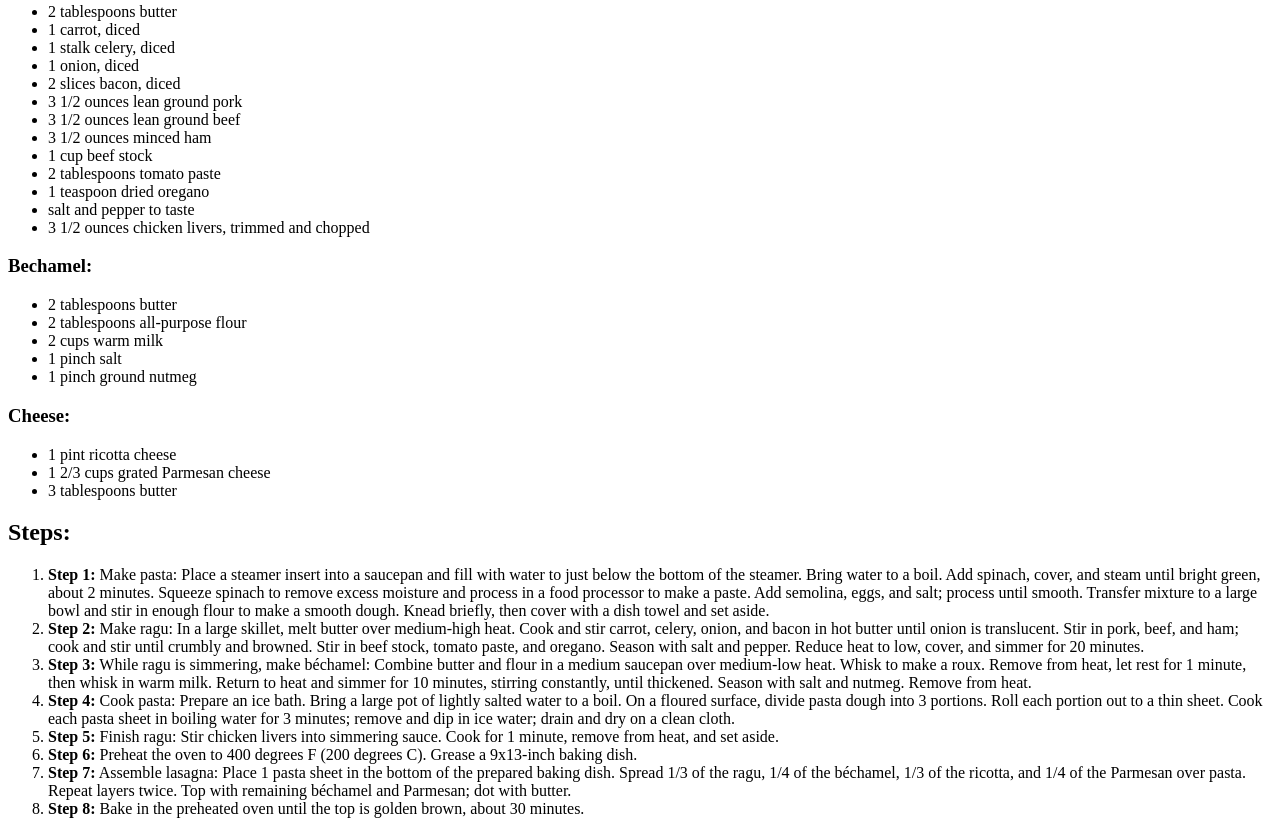
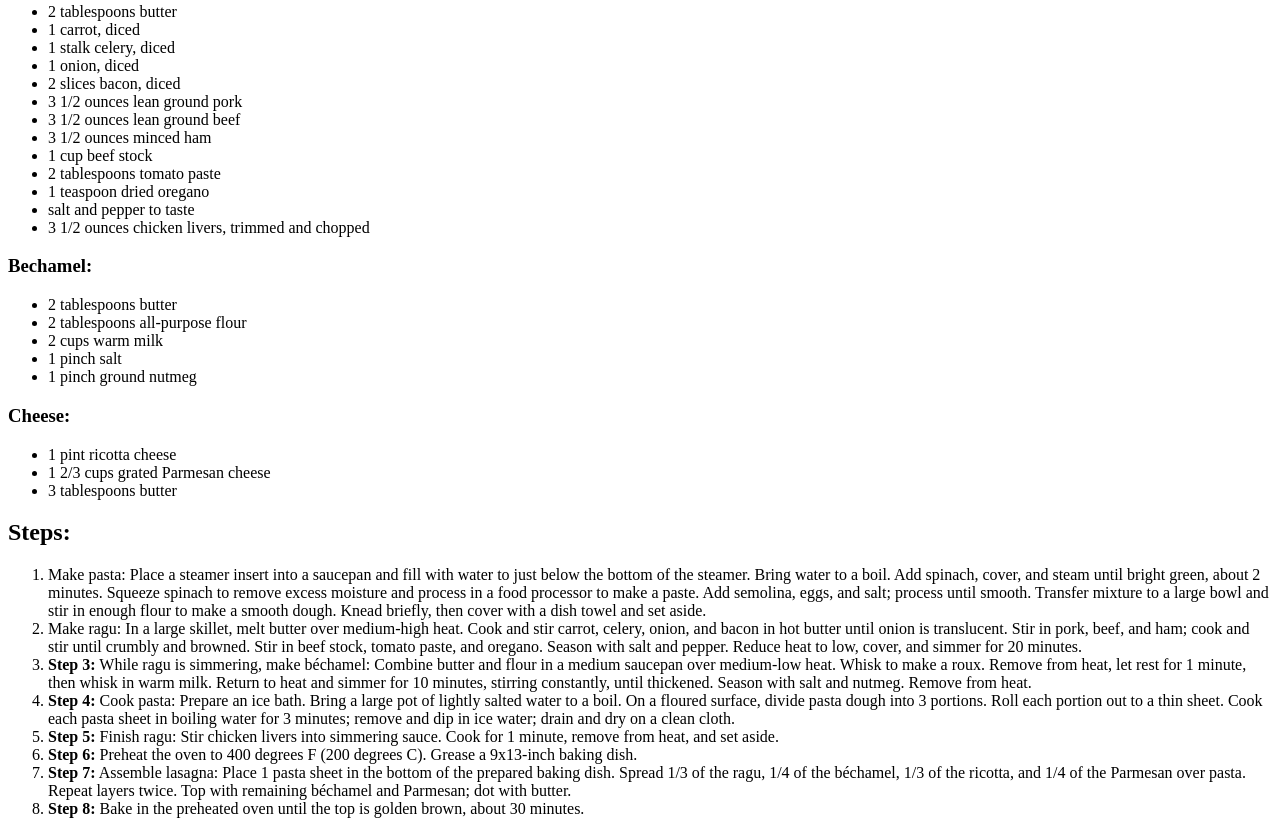
Before and after one commit to thewallshaveteeth/odin-recipes, a plain HTML site: page recipes/lasagne.html in a window 1280 px wide. Shown: the part 723-1557 px from the top of the page. Drawn offline with Linux system fonts and the light colour scheme.

Commit message:
Remote step headings This will improve page aesthetic

```diff
--- a/recipes/lasagne.html
+++ b/recipes/lasagne.html
@@ -52,13 +52,13 @@
     </ul>
     <h2>Steps:</h2>
     <ol>
-        <li><b>Step 1:</b> Make pasta: Place a steamer insert into a saucepan and fill with water to just below the bottom of the steamer.
+        <li>Make pasta: Place a steamer insert into a saucepan and fill with water to just below the bottom of the steamer.
             Bring water to a boil. Add spinach, cover, and steam until bright green, about 2 minutes.
             Squeeze spinach to remove excess moisture and process in a food processor to make a paste.
             Add semolina, eggs, and salt; process until smooth.
             Transfer mixture to a large bowl and stir in enough flour to make a smooth dough.
             Knead briefly, then cover with a dish towel and set aside.</li>
-        <li><b>Step 2:</b> Make ragu: In a large skillet, melt butter over medium-high heat.
+        <li>Make ragu: In a large skillet, melt butter over medium-high heat.
             Cook and stir carrot, celery, onion, and bacon in hot butter until onion is translucent.
             Stir in pork, beef, and ham; cook and stir until crumbly and browned.
             Stir in beef stock, tomato paste, and oregano. Season with salt and pepper.
```
